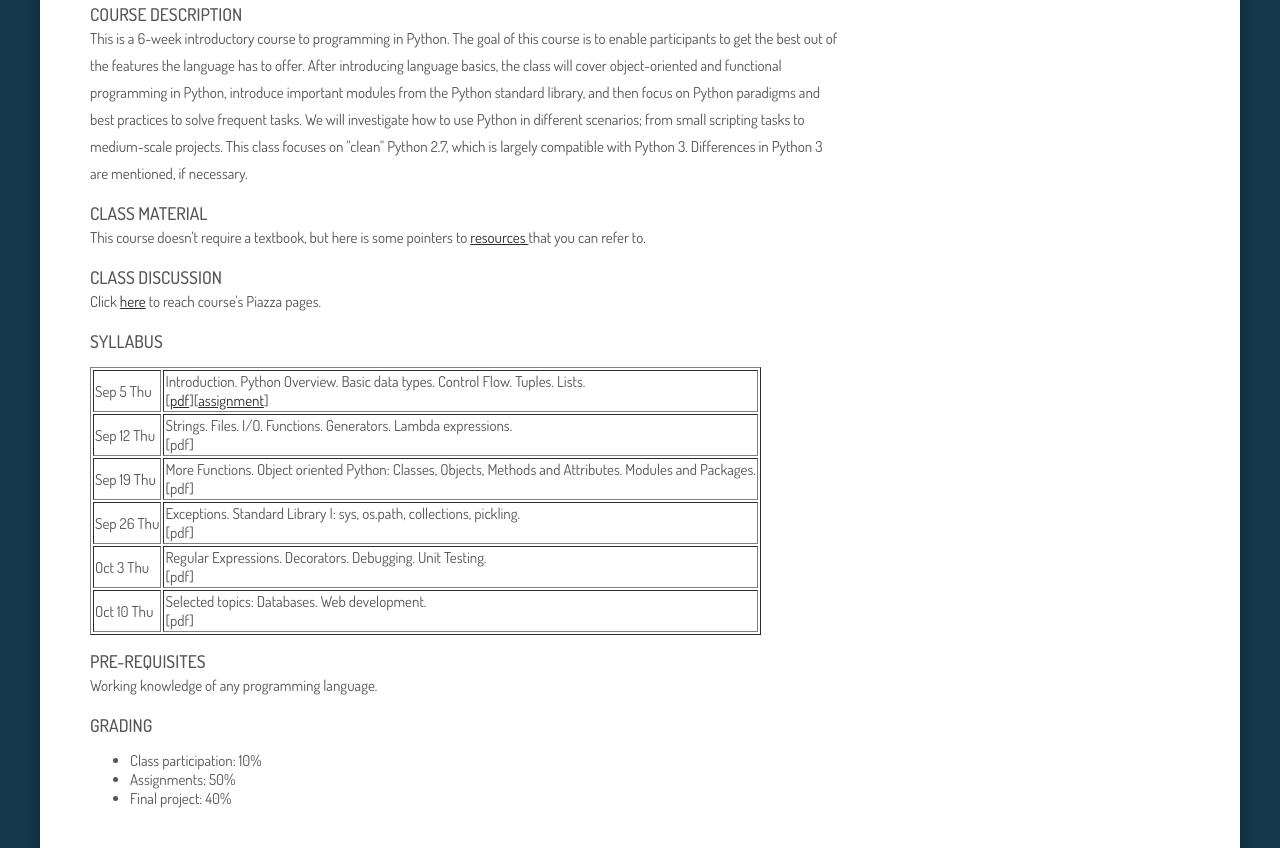
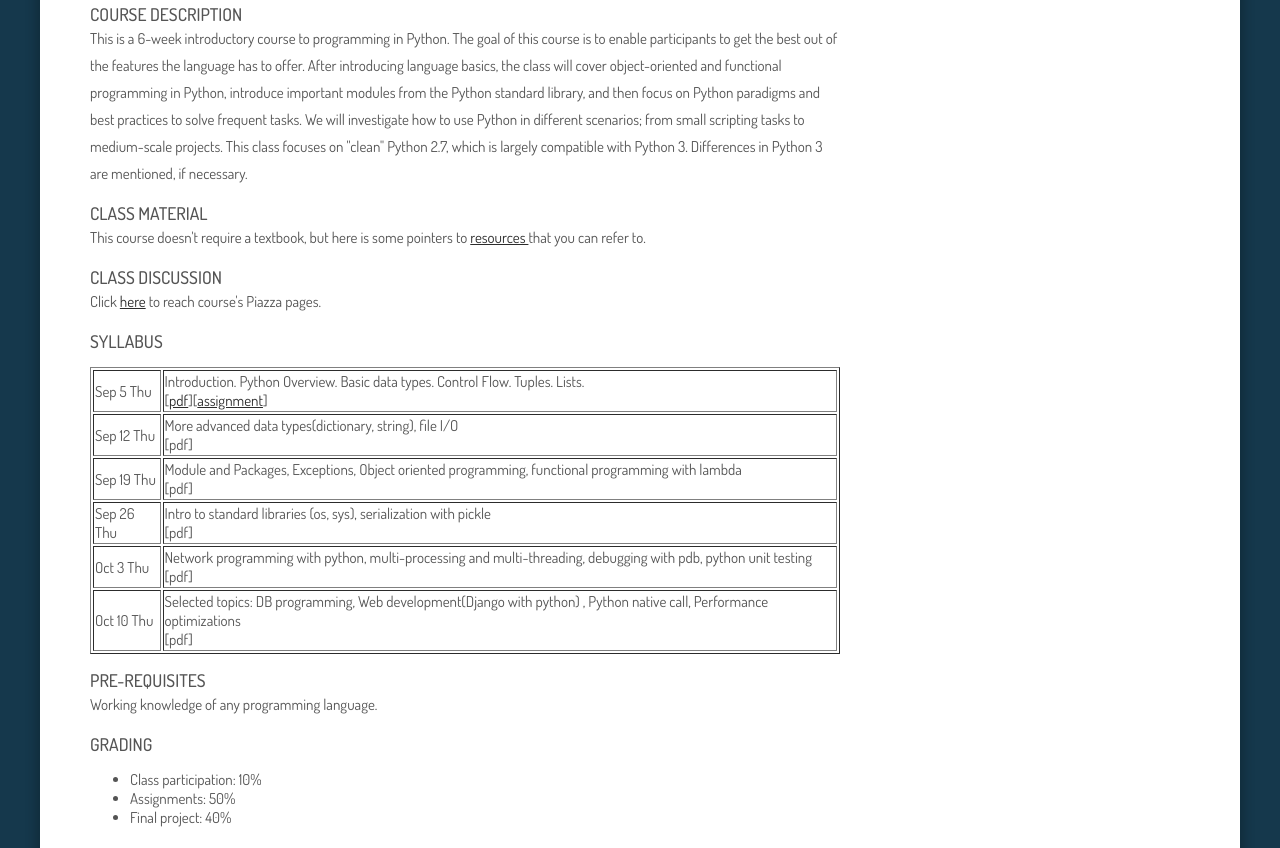
Before and after one commit to jikk/jikk_web, a plain HTML site: page teaching/3101-3/index.html in a window 1280 px wide. Shown: the part 437-1285 px from the top of the page. Drawn offline with Linux system fonts and the light colour scheme.

Commit message:
modified syllabus

```diff
--- a/teaching/3101-3/index.html
+++ b/teaching/3101-3/index.html
@@ -83,26 +83,26 @@ Released   : 20130326
             </tr>
             <tr>
               <td>Sep 12 Thu</td>
-              <td>Strings. Files. I/O. Functions. Generators. Lambda expressions.<br>[pdf]</td>
+              <td>More advanced data types(dictionary, string), file I/O <br>[pdf]</td>
             </tr>
             <tr>
               <td>Sep 19 Thu</td>
-              <td>More Functions. Object oriented Python: Classes, Objects,
-                Methods and Attributes. Modules and Packages.<br>[pdf]</td>
+              <td>Module and Packages, Exceptions, Object oriented programming, functional programming with lambda
+<br>[pdf]</td>
             </tr>
             <tr>
               <td>Sep 26 Thu</td>
-              <td>Exceptions. Standard Library I: sys, os.path, collections, pickling.
+              <td>Intro to standard libraries (os, sys), serialization with pickle
                 <br>[pdf]</td>
             </tr>
             <tr>
               <td>Oct 3 Thu</td>
-              <td>Regular Expressions. Decorators. Debugging. Unit Testing.
+              <td>Network programming with python, multi-processing and multi-threading, debugging with pdb, python unit testing
                 <br>[pdf]</td>
             </tr>
             <tr>
               <td>Oct 10 Thu</td>
-              <td>Selected topics: Databases. Web development.
+              <td>Selected topics: DB programming, Web development(Django with python) , Python native call,  Performance optimizations
                 <br>[pdf]</td>
             </tr>
           </table>
```
